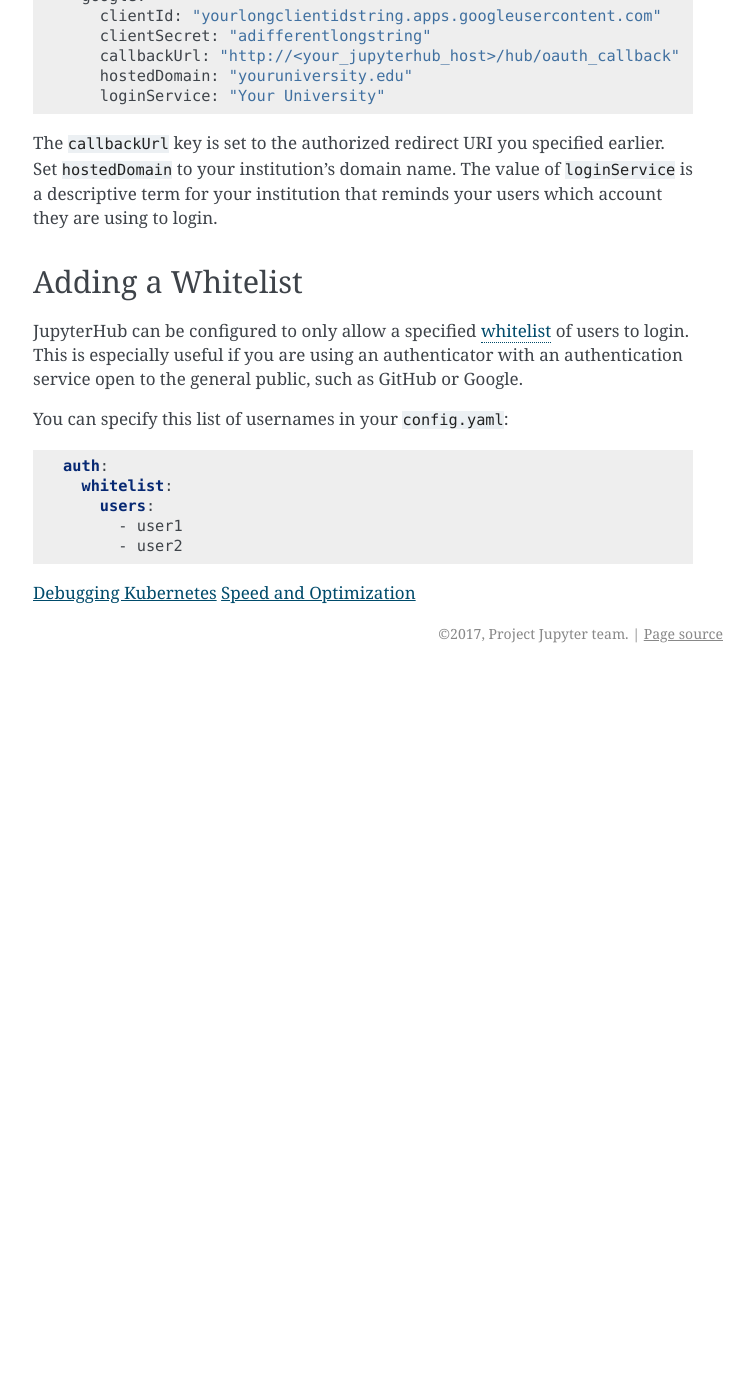
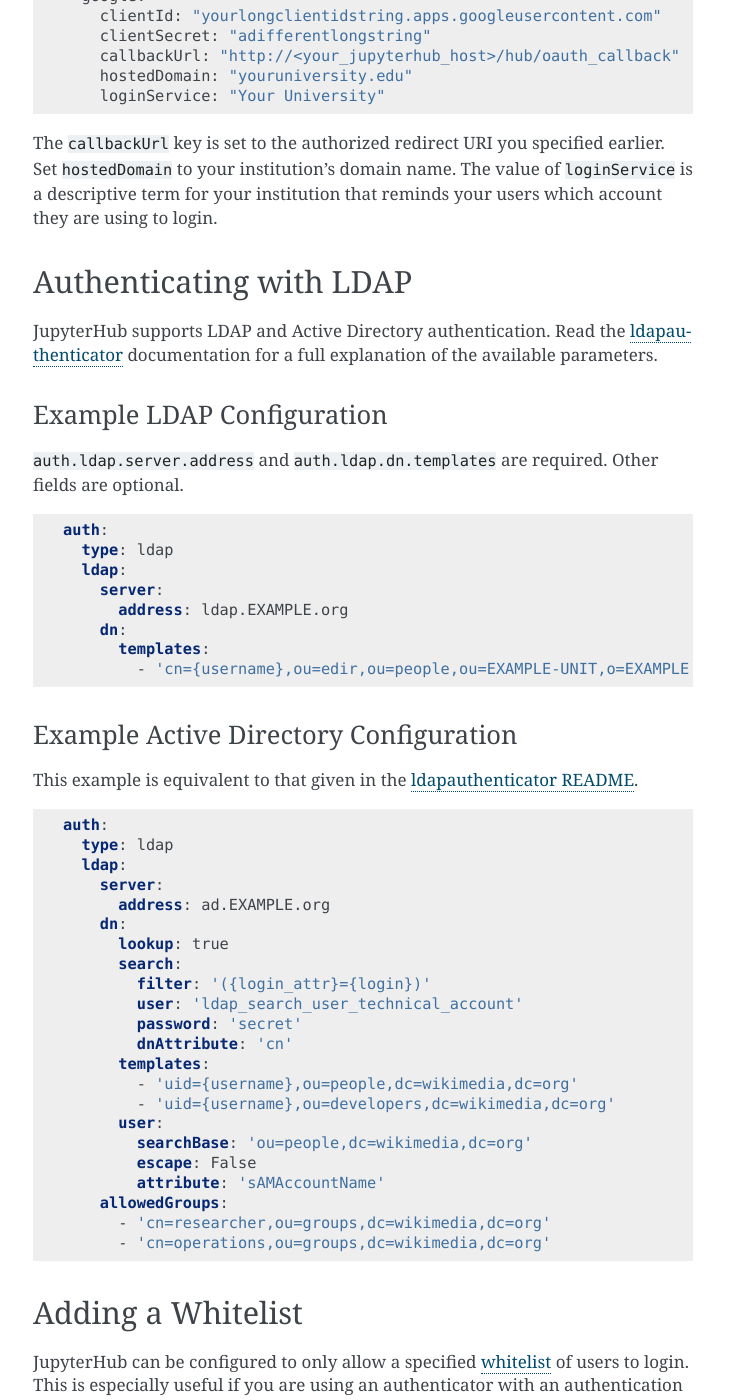
Before and after one commit to jupyterhub/zero-to-jupyterhub-k8s, a Sphinx documentation site: the page built from doc/source/authentication.rst, in a window 1280 px wide and 1400 px high, scrolled down 3906 px. Shown: the whole window, without its empty margins (387-1141 px from the left). Built offline with Sphinx 7.4.7, drawn with Linux system fonts in a browser that asks for light colours; before the commit the page ends 4579 px from its top, so only the background shows below that; some of the changed text lies outside the part shown.

Commit message:
Add example ldapauthenticator configuration

```diff
--- a/doc/source/authentication.rst
+++ b/doc/source/authentication.rst
@@ -214,6 +214,63 @@ earlier. Set ``hostedDomain`` to your institution's domain name. The value of
 ``loginService`` is a descriptive term for your institution that reminds your
 users which account they are using to login.
 
+
+Authenticating with LDAP
+--------------------------
+
+JupyterHub supports LDAP and Active Directory authentication.
+Read the `ldapauthenticator <https://github.com/jupyterhub/ldapauthenticator>`_
+documentation for a full explanation of the available parameters.
+
+Example LDAP Configuration
+^^^^^^^^^^^^^^^^^^^^^^^^^^
+
+`auth.ldap.server.address` and `auth.ldap.dn.templates` are required. Other
+fields are optional.
+
+.. code-block:: yaml
+
+    auth:
+      type: ldap
+      ldap:
+        server:
+          address: ldap.EXAMPLE.org
+        dn:
+          templates:
+            - 'cn={username},ou=edir,ou=people,ou=EXAMPLE-UNIT,o=EXAMPLE'
+
+Example Active Directory Configuration
+^^^^^^^^^^^^^^^^^^^^^^^^^^^^^^^^^^^^^^
+
+This example is equivalent to that given in the
+`ldapauthenticator README <https://github.com/jupyterhub/ldapauthenticator/blob/master/README.md>`_.
+
+.. code-block:: yaml
+
+    auth:
+      type: ldap
+      ldap:
+        server:
+          address: ad.EXAMPLE.org
+        dn:
+          lookup: true
+          search:
+            filter: '({login_attr}={login})'
+            user: 'ldap_search_user_technical_account'
+            password: 'secret'
+            dnAttribute: 'cn'
+          templates:
+            - 'uid={username},ou=people,dc=wikimedia,dc=org'
+            - 'uid={username},ou=developers,dc=wikimedia,dc=org'
+          user:
+            searchBase: 'ou=people,dc=wikimedia,dc=org'
+            escape: False
+            attribute: 'sAMAccountName'
+        allowedGroups:
+          - 'cn=researcher,ou=groups,dc=wikimedia,dc=org'
+          - 'cn=operations,ou=groups,dc=wikimedia,dc=org'
+
+
 Adding a Whitelist
 ------------------
 
```
